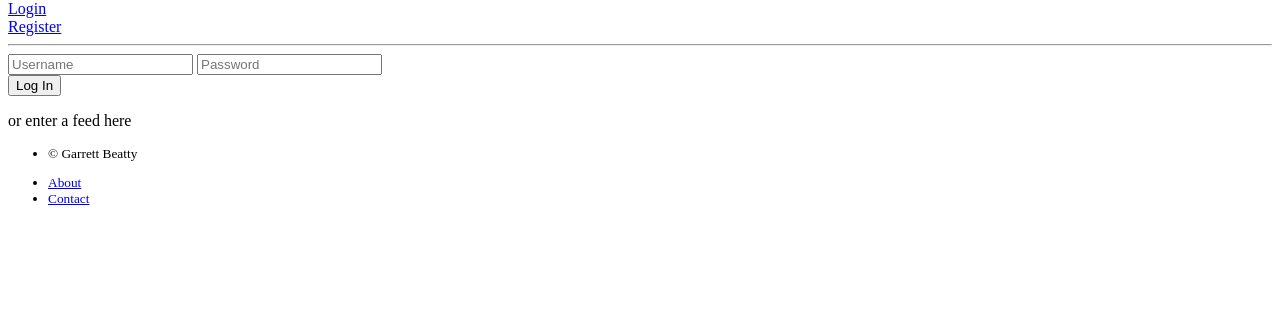
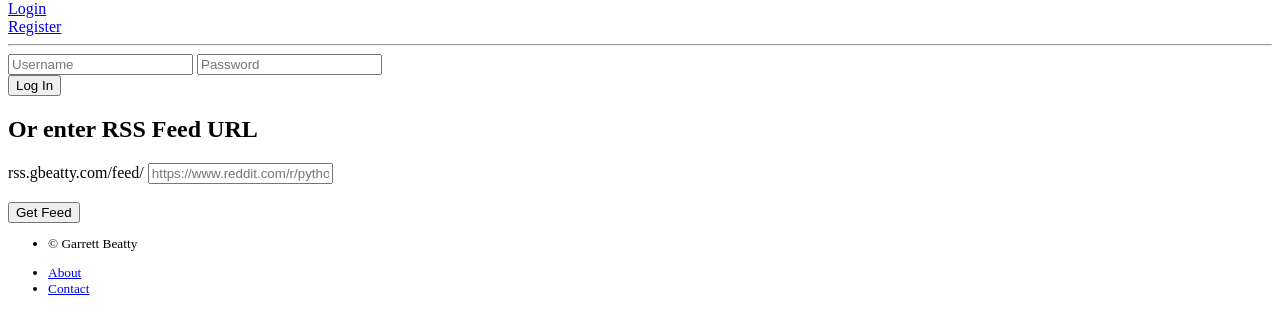
Before and after one commit to GarrettBeatty/RSS-Feed-Creator, a Flask app: template rssfeedcreator/templates/public/home.html in a window 1280 px wide. Shown: the part 79-413 px from the top of the page. Run offline with Flask 2, Linux system fonts and the light colour scheme; the template is opened without the code that fills it: most values are stand-ins (such as "Sample title", 1, 10 or a date in 2020); form fields are guessed from the names that the template uses.

Commit message:
got search working

```diff
--- a/package.json
+++ b/package.json
@@ -15,7 +15,9 @@
   },
   "author": "Garrett Beatty",
   "license": "BSD-3-Clause",
-  "engines": { "node" : ">=4" },
+  "engines": {
+    "node": ">=4"
+  },
   "bugs": {
     "url": "https://github.com/GarrettBeatty/rssfeedcreator/issues"
   },
--- a/requirements/prod.txt
+++ b/requirements/prod.txt
@@ -35,3 +35,5 @@ Flask-Caching>=1.0.0
 
 # Debug toolbar
 Flask-DebugToolbar==0.10.1
+
+feedparser==5.2.1
--- a/rssfeedcreator/public/views.py
+++ b/rssfeedcreator/public/views.py
@@ -32,7 +32,7 @@ def home():
 def login():
 
     if request.method == 'GET':
-        return redirect(url_for('public.register'))
+        return redirect(url_for('public.home'))
 
     form = LoginForm(request.form)
 
@@ -43,6 +43,7 @@ def login():
         return redirect(redirect_url)
     else:
         flash_errors(form)
+        return redirect(url_for('public.home'))
 
 
 @blueprint.route('/logout/')
@@ -70,6 +71,7 @@ def register():
     else:
         flash_errors(form)
 
+
 @blueprint.route('/about/')
 def about():
     """About page."""
--- a/rssfeedcreator/templates/public/home.html
+++ b/rssfeedcreator/templates/public/home.html
@@ -3,9 +3,26 @@
 
 
     <div class="body-content">
+        {% include 'public/register.html' %}
         <div class="row">
-            {% include 'public/register.html' %}
-            <p>or enter a feed here</p>
-        </div><!-- /.row -->
+            <div class="col-md-6 col-md-offset-4">
+                <h2>Or enter RSS Feed URL</h2>
+            </div>
+        </div>
+        <div class="row">
+            <div class="col-md-6 col-md-offset-3">
+                <form role="form" id="rssform" action="{{ url_for('feed.index') }}">
+                    <div class="input-group input-group-lg">
+                        <span class="input-group-addon">rss.gbeatty.com/feed/</span>
+                        <input type="text" class="form-control" placeholder="https://www.reddit.com/r/python/.rss"
+                               name="feedurl">
+                    </div>
+                    <br>
+                    <button class="btn btn-lg btn-primary btn-block" type="submit">Get Feed</button>
+                    <br>
+                </form>
+            </div>
+        </div>
     </div>
+
 {% endblock %}
--- a/rssfeedcreator/templates/users/members.html
+++ b/rssfeedcreator/templates/users/members.html
@@ -2,5 +2,5 @@
 {% extends "layout.html" %}
 {% block content %}
     <h1>Welcome {{ current_user.username }}</h1>
-    <h3>This is the members-only page.</h3>
+    <h3>My Feeds</h3>
 {% endblock %}
```
Also changed, not shown: rssfeedcreator/feed/models.py (added, +8 -0 lines), rssfeedcreator/feed/views.py (+10 -4 lines), rssfeedcreator/templates/feed/index.html (+20 -0 lines), dev.db, rssfeedcreator/extensions.py (line endings or trailing spaces).
